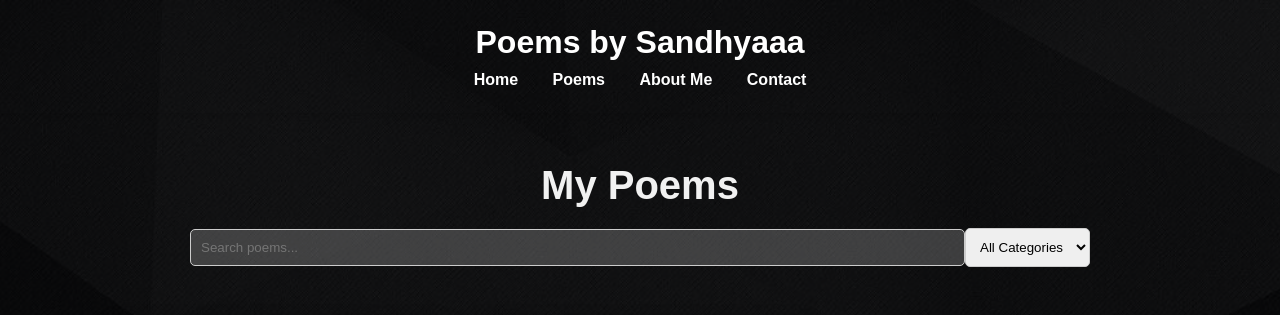
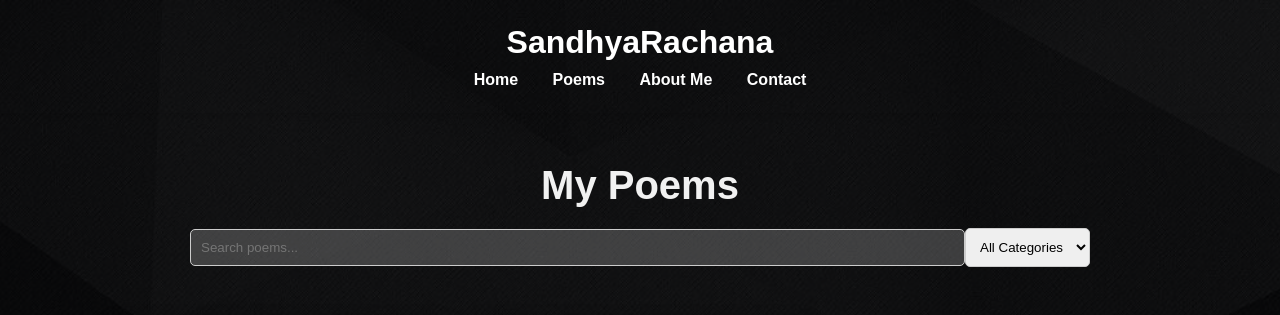
Before and after one commit to tanmayyy8/Webdb, a plain HTML site: page poems.html in a window 1280 px wide. Shown: the top 315 px of the page. Drawn offline with Linux system fonts and the light colour scheme.

Commit message:
Update poems.html

```diff
--- a/poems.html
+++ b/poems.html
@@ -13,7 +13,7 @@
     <!-- Header Section -->
     <header>
         <div class="header-content">
-            <h1>Poems by Sandhyaaa</h1>
+            <h1>SandhyaRachana</h1>
             <nav>
                 <ul>
                     <li><a href="index.html">Home</a></li>
```
